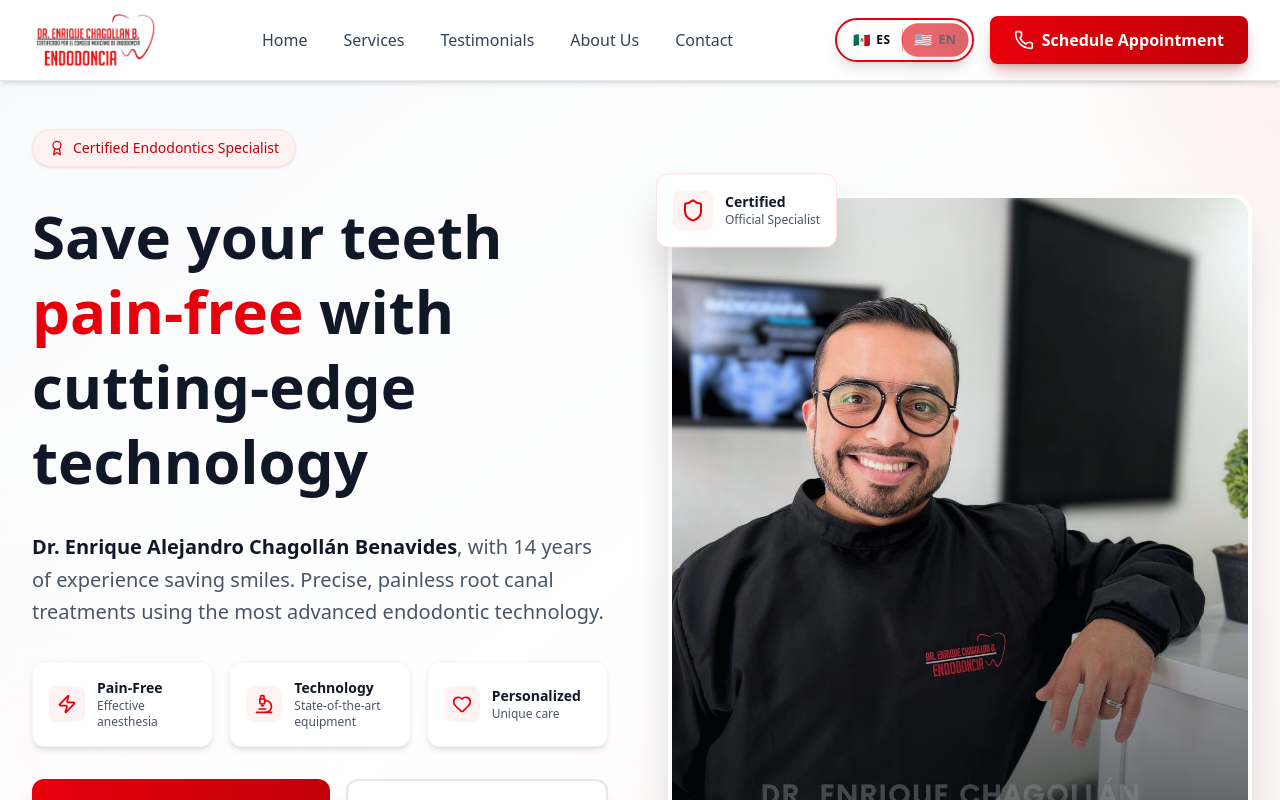
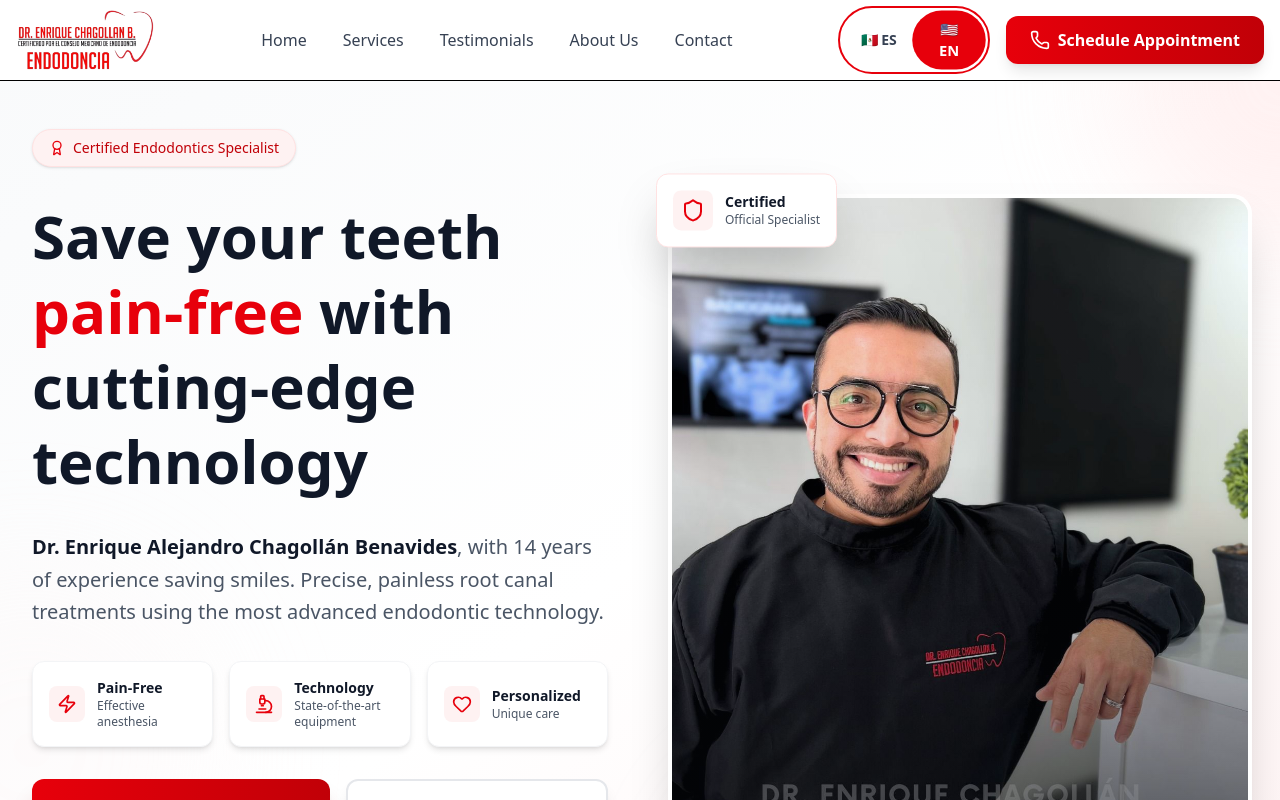
Before and after one commit to Cortes-dev/Dr.Chagollan-ENDODONCIA, a Next.js app: page /en in a window 1280 px wide. Shown: the top 800 px of the page. Built offline with nearby package versions, Linux system fonts and the light colour scheme.

Commit message:
Diseño de la barra de navegacion

```diff
--- a/app/[lang]/Layouts/Navbar.tsx
+++ b/app/[lang]/Layouts/Navbar.tsx
@@ -1,293 +1,208 @@
 "use client";
 
-import { useTranslations } from "next-intl";
-
 import Link from "next/link";
+import Image from "next/image";
 import { useState, useCallback, memo } from "react";
 import { Menu, X, Phone } from "lucide-react";
 import { useRouter, usePathname } from "next/navigation";
-import { useTransition, useEffect } from "react";
+import { useTransition } from "react";
+import { useTranslations } from "next-intl";
 
 const PHONE_NUMBER = "+528787828610";
 
+/* ---------------------------------- */
+/* Hook reutilizable para idioma */
+/* ---------------------------------- */
+const useLocaleSwitcher = () => {
+  const router = useRouter();
+  const pathname = usePathname();
+  const [isPending, startTransition] = useTransition();
+
+  const currentLocale =
+    pathname.split("/")[1] === "en" ? "en" : "es";
+
+  const changeLocale = (locale: "es" | "en") => {
+    if (locale === currentLocale) return;
+
+    const segments = pathname.split("/");
+    segments[1] = locale;
+
+    startTransition(() => {
+      router.push(segments.join("/"));
+    });
+  };
+
+  return { currentLocale, changeLocale, isPending };
+};
+
+/* ---------------------------------- */
+/* NavLink */
+/* ---------------------------------- */
 const NavLink = memo(
   ({
     href,
     label,
+    mobile = false,
     onClick,
-    mobile = false,
   }: {
     href: string;
     label: string;
+    mobile?: boolean;
     onClick?: () => void;
-    mobile?: boolean;
-  }) => (
+  }) => {
+    const pathname = usePathname();
+    const isActive = pathname === href;
+
+    return (
       <Link
         href={href}
         onClick={onClick}
-      className={`${
+        className={`relative font-medium transition-all
+          ${
             mobile
-          ? "block w-full text-left px-4 py-3 text-gray-700 hover:text-red-600 hover:bg-red-50 rounded-lg transition-all duration-200 font-medium text-base border-b border-gray-100 last:border-0"
-          : "px-4 py-2 text-gray-700 hover:text-red-600 hover:bg-gray-50 rounded-lg transition-all duration-300 font-medium relative group"
-      }`}
+              ? "block px-4 py-3 rounded-lg text-gray-700 hover:bg-red-50"
+              : "px-4 py-2 rounded-lg"
+          }
+          ${isActive ? "text-red-600" : "text-gray-700 hover:text-red-600"}
+        `}
       >
         {label}
         {!mobile && (
-        <span className="absolute bottom-0 left-0 w-0 h-0.5 bg-gradient-to-r from-red-600 to-red-800 group-hover:w-full transition-all duration-300" />
+          <span
+            className={`absolute bottom-0 left-0 h-0.5 bg-red-600 transition-all
+              ${isActive ? "w-full" : "w-0 group-hover:w-full"}
+            `}
+          />
         )}
       </Link>
-  )
     );
-
+  }
+);
 NavLink.displayName = "NavLink";
 
+/* ---------------------------------- */
+/* CTA */
+/* ---------------------------------- */
 const CTAButton = memo(
-  ({
-    className = "",
-    mobile = false,
-    onClick,
-    label,
-  }: {
-    className?: string;
-    mobile?: boolean;
-    onClick?: () => void;
-    label: string;
-  }) => (
+  ({ label, mobile = false, onClick }: any) => (
     <a
       href={`tel:${PHONE_NUMBER}`}
       onClick={onClick}
-      className={`flex items-center justify-center gap-2 px-6 py-3 bg-gradient-to-r from-red-600 to-red-700 hover:from-red-700 hover:to-red-800 text-white font-semibold rounded-lg shadow-lg shadow-red-900/30 transition-all duration-300 hover:shadow-xl hover:shadow-red-900/50 ${
-        !mobile && "hover:scale-105"
-      } ${mobile ? "w-full text-base" : ""} ${className}`}
+      className={`flex items-center justify-center gap-2 px-6 py-3
+        bg-gradient-to-r from-red-600 to-red-700
+        hover:from-red-700 hover:to-red-800
+        text-white font-semibold rounded-xl shadow-lg
+        transition-all hover:scale-105
+        ${mobile ? "w-full" : ""}
+      `}
     >
       <Phone className="w-5 h-5" />
-      <span>{label}</span>
+      {label}
     </a>
   )
 );
-
 CTAButton.displayName = "CTAButton";
 
-// LocaleSwitcher para Desktop
-const LocaleSwitcherDesktop = memo(() => {
-  const router = useRouter();
-  const pathname = usePathname();
-  const [isPending, startTransition] = useTransition();
-  const [currentLocale, setCurrentLocale] = useState<"es" | "en">("es");
-  const [mounted, setMounted] = useState(false);
+/* ---------------------------------- */
+/* Locale Switcher */
+/* ---------------------------------- */
+const LocaleSwitcher = ({ mobile = false }: { mobile?: boolean }) => {
+  const { currentLocale, changeLocale, isPending } =
+    useLocaleSwitcher();
 
-  useEffect(() => {
-    setMounted(true);
-    const locale = pathname.split("/")[1];
-    if (locale === "en" || locale === "es") {
-      setCurrentLocale(locale as "es" | "en");
+  return (
+    <div
+      className={`flex items-center rounded-full border-2 border-red-600 p-1
+        ${mobile ? "w-full" : ""}
+      `}
+    >
+      {(["es", "en"] as const).map((lang) => (
+        <button
+          key={lang}
+          onClick={() => changeLocale(lang)}
+          disabled={isPending}
+          className={`flex-1 px-4 py-2 rounded-full font-bold text-sm transition-all
+            ${
+              currentLocale === lang
+                ? "bg-red-600 text-white scale-105"
+                : "text-gray-700 hover:bg-red-100"
             }
-  }, [pathname]);
-
-  const changeLocale = (newLocale: "es" | "en") => {
-    if (newLocale === currentLocale) return;
-
-    const segments = pathname.split("/");
-    segments[1] = newLocale;
-    const newPathname = segments.join("/");
-
-    startTransition(() => {
-      router.push(newPathname);
-    });
+          `}
+        >
+          {lang === "es" ? "🇲🇽 ES" : "🇺🇸 EN"}
+        </button>
+      ))}
+    </div>
+  );
 };
 
-  if (!mounted) return null;
-
-  return (
-    <div className="flex items-center gap-0 rounded-full shadow-lg p-1 border-2 border-red-600">
-      <button
-        onClick={() => changeLocale("es")}
-        disabled={isPending || currentLocale === "es"}
-        className={`px-3 py-1.5 rounded-full font-bold transition-all duration-300 flex items-center gap-1.5 text-xs uppercase tracking-wide ${
-          currentLocale === "es"
-            ? "bg-gradient-to-r from-red-600 to-red-700 text-black shadow-lg scale-105"
-            : "text-black hover:bg-red-600/20 hover:text-red-400"
-        } disabled:opacity-60 disabled:cursor-not-allowed`}
-      >
-        <span className="text-sm">🇲🇽</span>
-        <span>ES</span>
-      </button>
-
-      <div className="w-px h-6 bg-red-600/30"></div>
-
-      <button
-        onClick={() => changeLocale("en")}
-        disabled={isPending || currentLocale === "en"}
-        className={`px-3 py-1.5 rounded-full font-bold transition-all duration-300 flex items-center gap-1.5 text-xs uppercase tracking-wide ${
-          currentLocale === "en"
-            ? "bg-gradient-to-r from-red-600 to-red-700 text-black shadow-lg scale-105"
-            : "text-black hover:bg-red-600/20 hover:text-red-400"
-        } disabled:opacity-60 disabled:cursor-not-allowed`}
-      >
-        <span className="text-sm">🇺🇸</span>
-        <span>EN</span>
-      </button>
-    </div>
-  );
-});
-
-LocaleSwitcherDesktop.displayName = "LocaleSwitcherDesktop";
-
-// LocaleSwitcher para Mobile
-const LocaleSwitcherMobile = memo(() => {
-  const router = useRouter();
-  const pathname = usePathname();
-  const [isPending, startTransition] = useTransition();
-  const [currentLocale, setCurrentLocale] = useState<"es" | "en">("es");
-  const [mounted, setMounted] = useState(false);
-
-  useEffect(() => {
-    setMounted(true);
-    const locale = pathname.split("/")[1];
-    if (locale === "en" || locale === "es") {
-      setCurrentLocale(locale as "es" | "en");
-    }
-  }, [pathname]);
-
-  const changeLocale = (newLocale: "es" | "en") => {
-    if (newLocale === currentLocale) return;
-
-    const segments = pathname.split("/");
-    segments[1] = newLocale;
-    const newPathname = segments.join("/");
-
-    startTransition(() => {
-      router.push(newPathname);
-    });
-  };
-
-  if (!mounted) return null;
-
-  return (
-    <div className="flex items-center gap-0 rounded-full shadow-lg p-1.5 border-2 border-red-600">
-      <button
-        onClick={() => changeLocale("es")}
-        disabled={isPending || currentLocale === "es"}
-        className={`flex-1 px-4 py-2.5 rounded-full font-bold transition-all duration-300 flex items-center justify-center gap-2 text-sm uppercase tracking-wide ${
-          currentLocale === "es"
-            ? "bg-gradient-to-r from-red-600 to-red-700 text-white shadow-lg scale-105"
-            : "text-white hover:bg-red-600/20 hover:text-red-400"
-        } disabled:opacity-60 disabled:cursor-not-allowed`}
-      >
-        <span className="text-base">🇲🇽</span>
-        <span>Español</span>
-      </button>
-
-      <div className="w-px h-8 bg-red-600/30"></div>
-
-      <button
-        onClick={() => changeLocale("en")}
-        disabled={isPending || currentLocale === "en"}
-        className={`flex-1 px-4 py-2.5 rounded-full font-bold transition-all duration-300 flex items-center justify-center gap-2 text-sm uppercase tracking-wide ${
-          currentLocale === "en"
-            ? "bg-gradient-to-r from-red-600 to-red-700 text-black shadow-lg scale-105"
-            : "text-black hover:bg-red-600/20 hover:text-red-400"
-        } disabled:opacity-60 disabled:cursor-not-allowed`}
-      >
-        <span className="text-base">🇺🇸</span>
-        <span>English</span>
-      </button>
-    </div>
-  );
-});
-
-LocaleSwitcherMobile.displayName = "LocaleSwitcherMobile";
-
-const Navbar = () => {
+/* ---------------------------------- */
+/* Navbar */
+/* ---------------------------------- */
+export default function Navbar() {
   const [isOpen, setIsOpen] = useState(false);
-
-  const toggleMenu = useCallback(() => setIsOpen((prev) => !prev), []);
-  const closeMenu = useCallback(() => setIsOpen(false), []);
-
+  const toggle = useCallback(() => setIsOpen((p) => !p), []);
+  const close = useCallback(() => setIsOpen(false), []);
   const t = useTranslations("navbar-home");
 
   return (
-    <nav className="bg-white/95 shadow-md border-b border-gray-200 sticky top-0 z-50 backdrop-blur-sm">
-      <div className="max-w-7xl mx-auto px-4 sm:px-6 lg:px-8">
-        <div className="flex justify-between items-center h-16 sm:h-20">
+    <nav className="sticky top-0 z-50 bg-white/90 backdrop-blur border-b">
+      <div className="max-w-7xl mx-auto px-4">
+        <div className="h-16 sm:h-20 flex items-center justify-between">
           {/* Logo */}
-          <Link
-            href="/"
-            className="w-28 h-12 sm:w-32 sm:h-14 flex-shrink-0"
-            aria-label="Ir al inicio"
-          >
-            <img
-              className="w-full h-full object-contain"
+          <Link href="/" aria-label="Inicio">
+            <Image
               src="/images/logo-chagollan.png"
-              alt="Logo Chagollán"
-              width="128"
-              height="56"
-              loading="eager"
+              alt="Logo"
+              width={140}
+              height={60}
+              priority
             />
           </Link>
 
-          {/* Menú desktop */}
-          <div className="hidden md:flex items-center space-x-1">
+          {/* Desktop menu */}
+          <div className="hidden md:flex items-center gap-1">
             <NavLink href="/" label={t("home.label")} />
             <NavLink href={t("services.href")} label={t("services.label")} />
-            <NavLink
-              href={t("testimonials.href")}
-              label={t("testimonials.label")}
-            />
+            <NavLink href={t("testimonials.href")} label={t("testimonials.label")} />
             <NavLink href={t("about.href")} label={t("about.label")} />
             <NavLink href={t("contact.href")} label={t("contact.label")} />
           </div>
 
-          {/* CTA + Selector de idioma Desktop */}
+          {/* Desktop actions */}
           <div className="hidden md:flex items-center gap-4">
-            <LocaleSwitcherDesktop />
+            <LocaleSwitcher />
             <CTAButton label={t("cta")} />
           </div>
 
-          {/* Botón menú móvil */}
+          {/* Mobile toggle */}
           <button
-            onClick={toggleMenu}
-            className="md:hidden p-2 rounded-lg text-gray-700 hover:text-red-600 hover:bg-gray-50 transition-colors duration-300 active:scale-95"
-            aria-label={isOpen ? "Cerrar menú" : "Abrir menú"}
-            aria-expanded={isOpen}
+            onClick={toggle}
+            className="md:hidden p-2 rounded-lg hover:bg-gray-100"
           >
-            {isOpen ? <X className="w-6 h-6" /> : <Menu className="w-6 h-6" />}
+            {isOpen ? <X /> : <Menu />}
           </button>
         </div>
       </div>
 
-      {/* Menú móvil */}
-      <div
-        className={`md:hidden overflow-hidden transition-all duration-300 ease-in-out ${
-          isOpen ? "max-h-[600px] opacity-100" : "max-h-0 opacity-0"
-        }`}
-        aria-hidden={!isOpen}
-      >
-        <div className="px-4 pt-2 pb-6 space-y-1 bg-white border-t border-gray-200 shadow-inner">
-          <NavLink href="/" label={t("home.label")} onClick={closeMenu} mobile />
-          <NavLink href={t("services.href")} label={t("services.label")} onClick={closeMenu} mobile />
-          <NavLink
-            href={t("testimonials.href")}
-            label={t("testimonials.label")}
-            onClick={closeMenu}
-            mobile
-          />
-          <NavLink href={t("about.href")} label={t("about.label")} onClick={closeMenu} mobile />
-          <NavLink href={t("contact.href")} label={t("contact.label")} onClick={closeMenu} mobile />
+      {/* Mobile menu */}
+      {isOpen && (
+        <div className="md:hidden bg-white border-t px-4 pb-6 space-y-2">
+          <NavLink href="/" label={t("home.label")} mobile onClick={close} />
+          <NavLink href={t("services.href")} label={t("services.label")} mobile onClick={close} />
+          <NavLink href={t("testimonials.href")} label={t("testimonials.label")} mobile onClick={close} />
+          <NavLink href={t("about.href")} label={t("about.label")} mobile onClick={close} />
+          <NavLink href={t("contact.href")} label={t("contact.label")} mobile onClick={close} />
 
-          {/* Selector de idioma móvil */}
-          <div className="pt-4 pb-2">
-            <LocaleSwitcherMobile />
+          <div className="pt-4">
+            <LocaleSwitcher mobile />
           </div>
 
-          {/* CTA móvil */}
           <div className="pt-2">
-            <CTAButton mobile onClick={closeMenu} label={t("cta")} />
+            <CTAButton mobile label={t("cta")} onClick={close} />
           </div>
         </div>
-      </div>
+      )}
     </nav>
   );
-};
-
-export default Navbar;
+}
--- a/app/[lang]/LocaleSwitcher.tsx
+++ b/app/[lang]/LocaleSwitcher.tsx
@@ -1,81 +1,71 @@
 "use client";
 
 import { useRouter, usePathname } from "next/navigation";
-import { useTransition, memo, useState, useEffect } from "react";
+import { memo, useTransition } from "react";
+
+type Locale = "es" | "en";
 
 const LocaleSwitcher = memo(() => {
   const router = useRouter();
   const pathname = usePathname();
   const [isPending, startTransition] = useTransition();
-  const [currentLocale, setCurrentLocale] = useState<"es" | "en">("es");
-  const [mounted, setMounted] = useState(false);
 
-  useEffect(() => {
-    setMounted(true);
-    const locale = pathname.split("/")[1];
-    if (locale === "en" || locale === "es") {
-      setCurrentLocale(locale as "es" | "en");
-    }
-  }, [pathname]);
+  const currentLocale = pathname.split("/")[1] as Locale;
 
-  const changeLocale = (newLocale: "es" | "en") => {
-    if (newLocale === currentLocale) return;
+  const changeLocale = (locale: Locale) => {
+    if (locale === currentLocale) return;
 
     const segments = pathname.split("/");
-    segments[1] = newLocale;
-    const newPathname = segments.join("/");
+    segments[1] = locale;
 
     startTransition(() => {
-      router.push(newPathname);
+      router.push(segments.join("/"));
     });
   };
 
-  if (!mounted) return null;
+  const baseBtn =
+    "relative flex items-center gap-2 px-4 py-2 rounded-full text-xs font-semibold uppercase tracking-wider transition-all duration-300";
+
+  const activeBtn =
+    "bg-gradient-to-r from-red-600 to-red-500 text-white shadow-lg shadow-red-500/40 scale-105";
+
+  const inactiveBtn =
+    "text-gray-400 hover:text-white hover:bg-white/10";
 
   return (
     <div className="fixed top-6 right-6 z-40">
-      <div className="relative flex items-center gap-1 bg-gradient-to-br from-gray-900 via-black to-gray-900 rounded-full shadow-2xl p-1 border border-red-500/30 backdrop-blur-sm">
-        {/* Glow effect */}
-        <div className="absolute inset-0 rounded-full bg-red-600/10 blur-xl"></div>
-
+      <div className="relative flex items-center bg-black/80 border border-red-500/20 rounded-full p-1 backdrop-blur-xl shadow-xl">
+        {/* ES */}
         <button
+          aria-label="Cambiar idioma a Español"
+          disabled={isPending}
           onClick={() => changeLocale("es")}
-          disabled={isPending || currentLocale === "es"}
-          className={`relative px-4 py-2 rounded-full font-semibold transition-all duration-300 flex items-center gap-2 text-xs uppercase tracking-wider ${
-            currentLocale === "es"
-              ? "bg-gradient-to-r from-red-600 via-red-500 to-red-600 text-white shadow-lg shadow-red-500/50 scale-105"
-              : "text-gray-400 hover:text-white hover:bg-white/5"
-          } disabled:opacity-50 disabled:cursor-not-allowed`}
+          className={`${baseBtn} ${
+            currentLocale === "es" ? activeBtn : inactiveBtn
+          }`}
         >
-          <span className="text-lg drop-shadow-lg">🇲🇽</span>
-          <span className="font-bold">ES</span>
-          {currentLocale === "es" && (
-            <div className="absolute inset-0 rounded-full bg-red-500/20 animate-pulse"></div>
-          )}
+          <span className="text-base">🇲🇽</span>
+          ES
         </button>
 
-        <div className="w-px h-6 bg-gradient-to-b from-transparent via-red-500/50 to-transparent"></div>
+        <span className="mx-1 h-5 w-px bg-red-500/30" />
 
+        {/* EN */}
         <button
+          aria-label="Change language to English"
+          disabled={isPending}
           onClick={() => changeLocale("en")}
-          disabled={isPending || currentLocale === "en"}
-          className={`relative px-4 py-2 rounded-full font-semibold transition-all duration-300 flex items-center gap-2 text-xs uppercase tracking-wider ${
-            currentLocale === "en"
-              ? "bg-gradient-to-r from-red-600 via-red-500 to-red-600 text-white shadow-lg shadow-red-500/50 scale-105"
-              : "text-gray-400 hover:text-white hover:bg-white/5"
-          } disabled:opacity-50 disabled:cursor-not-allowed`}
+          className={`${baseBtn} ${
+            currentLocale === "en" ? activeBtn : inactiveBtn
+          }`}
         >
-          <span className="text-lg drop-shadow-lg">🇺🇸</span>
-          <span className="font-bold">EN</span>
-          {currentLocale === "en" && (
-            <div className="absolute inset-0 rounded-full bg-red-500/20 animate-pulse"></div>
-          )}
+          <span className="text-base">🇺🇸</span>
+          EN
         </button>
 
+        {/* Loading indicator */}
         {isPending && (
-          <div className="absolute -bottom-1 left-1/2 -translate-x-1/2 w-3 h-3">
-            <div className="w-full h-full bg-red-500 rounded-full animate-ping"></div>
-          </div>
+          <span className="absolute -bottom-1 left-1/2 -translate-x-1/2 h-2 w-2 rounded-full bg-red-500 animate-ping" />
         )}
       </div>
     </div>
```
Lines whose indentation alone changed are shown as unchanged.
